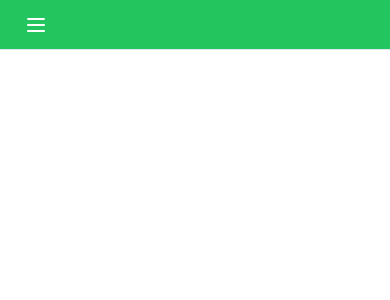
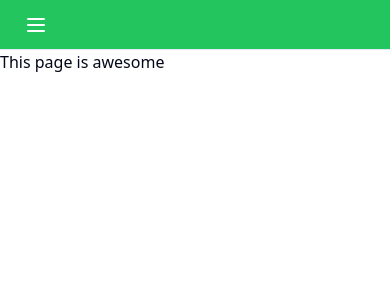
Before and after one commit to louissosthenes9/linguaQuest, a Next.js app: page /learn in a window 390 px wide. Shown: the top 300 px of the page. Built offline with nearby package versions, Linux system fonts and the light colour scheme.

Commit message:
fixed layout pattern

```diff
--- a/app/(main)/layout.tsx
+++ b/app/(main)/layout.tsx
@@ -14,8 +14,8 @@ const MainLayout = ({
    return(
     <>
       <MobileHeader />
-      <Sidebar/>
-      <main className="pl-[256px] h-full">
+      <Sidebar className="hidden lg:flex"/>
+      <main className="lg:pl-[256px] h-full lg:pt-0 pt-[50px]">
         {children}
       </main>
     </>
```
